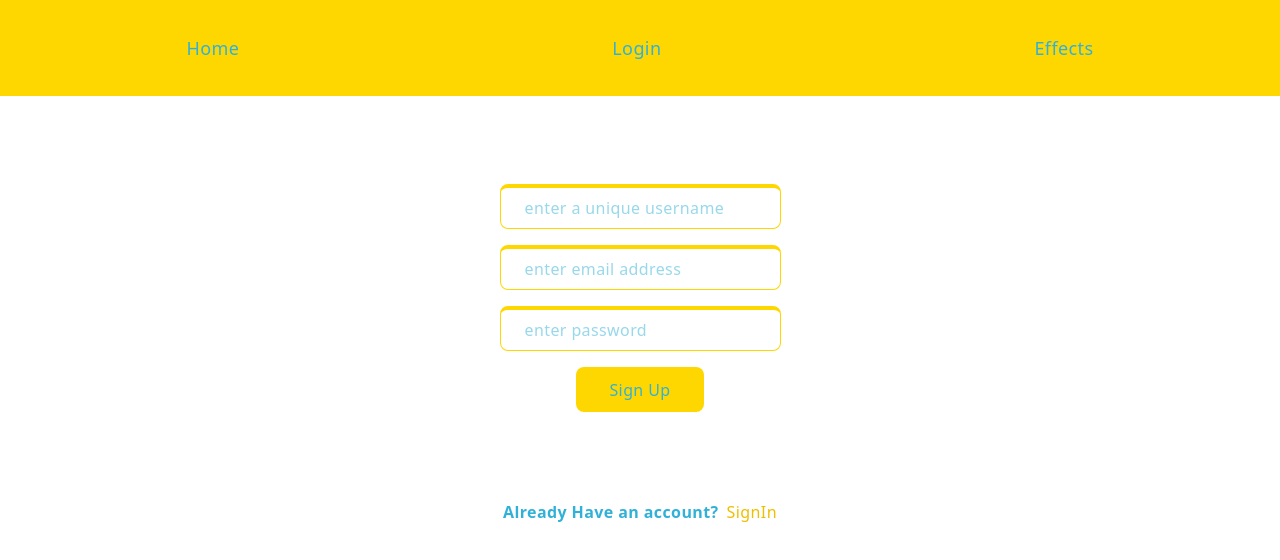
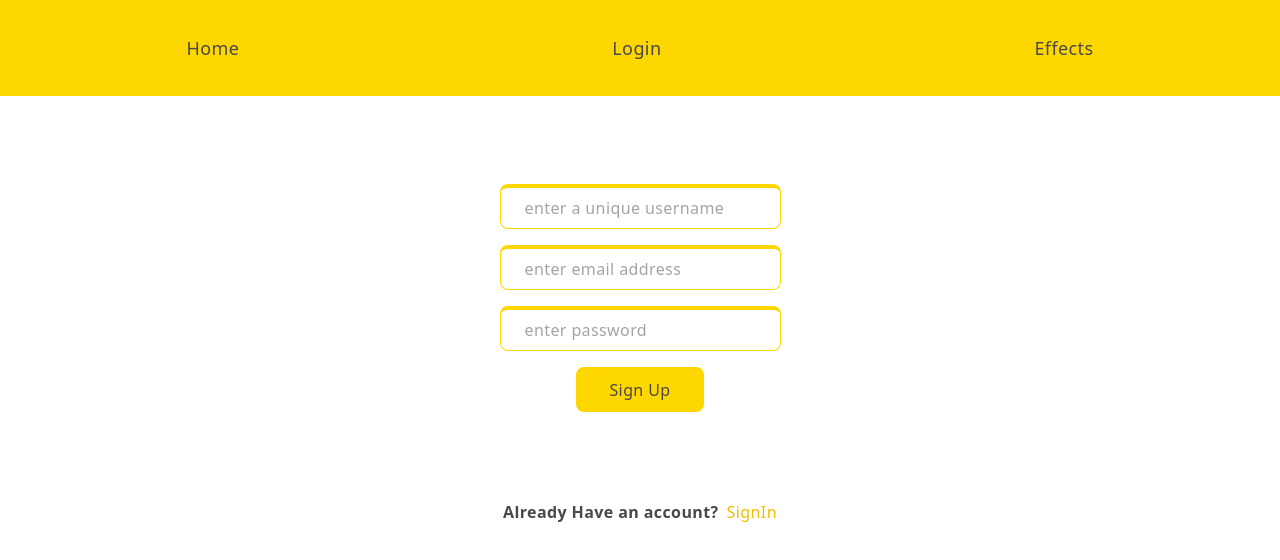
Before and after one commit to Saloni581/MiniNitro, a React (Vite) app in the folder client/: page /signup in a window 1280 px wide. Shown: the top 560 px of the page. Built offline with nearby package versions, Linux system fonts and the light colour scheme; no server answers.

Commit message:
fix: global state update through signup. change some of the theme colors.

```diff
--- a/client/src/components/ProfileCard.tsx
+++ b/client/src/components/ProfileCard.tsx
@@ -11,6 +11,7 @@ import {
     DialogTrigger,
 } from "./ui/dialog.tsx";
 import { avatarEffects } from "../../effectsConfig.ts";
+import {cn} from "@/lib/utils.ts";
 // import randomImg from "../public/settings.png";
 
 
@@ -22,13 +23,15 @@ const ProfileCard = ({ user, setUser }: ProfileProps) => {
     const avatarUrl = user?.visuals?.avatar?.activeAssetId?.url;
     const effectId = user?.visuals?.avatar?.decorations?.activeEffect;
 
-    const activeEffect = avatarEffects.filter((effect) => effect.id === effectId);
-    const activeEffectCN = activeEffect[0].cssClass;
+    let activeEffect = null;
+    if(effectId) {
+        activeEffect = avatarEffects.filter((effect) => effect.id === effectId);
+    }
 
     return (
         <div className="profile-card-container">
             <div className="profile-card">
-                <div className={`user-avatar ${activeEffectCN}`} >
+                <div className={cn("user-avatar", activeEffect && activeEffect[0]?.cssClass)} >
                     <Avatar>
                         <AvatarImage src={avatarUrl} />
                         <AvatarFallback>Avatar</AvatarFallback>
@@ -37,10 +40,10 @@ const ProfileCard = ({ user, setUser }: ProfileProps) => {
                 <div>{userIdentity?.displayName}</div>
                 <div>
                     <span>
-                        {userIdentity?.pronouns} &middot;
+                        {user?.userId?.userName}&middot;
                     </span>
                     <span>
-                        {user?.userId?.userName}
+                        {userIdentity?.pronouns}
                     </span>
                 </div>
                 <div>
--- a/client/src/components/SignUp.tsx
+++ b/client/src/components/SignUp.tsx
@@ -2,7 +2,6 @@ import { useState } from "react";
 import { signUp } from "../../api/auth.ts";
 import { Link, useNavigate } from "react-router-dom";
 import type { SetUserProps } from "../../types.ts";
-import { fetchUserDetails } from "../../api/user.ts";
 
 const SignUp = ({ setUser }: SetUserProps) => {
     const [userName, setUserName] = useState("");
@@ -12,9 +11,8 @@ const SignUp = ({ setUser }: SetUserProps) => {
 
     const userSignUp = async (e: React.FormEvent<HTMLFormElement>) => {
         e.preventDefault();
-        await signUp({ userName, email, password });
-        const user = await fetchUserDetails();
-        setUser(user.data);
+        const res = await signUp({ userName, email, password });
+        setUser(res.data);
         navigate("/profile-form");
     }
 
--- a/client/src/components/UserAvatar.tsx
+++ b/client/src/components/UserAvatar.tsx
@@ -28,7 +28,7 @@ const UserAvatar = ({ user, setUser } : ProfileProps) => {
             // sending file to backend
             const result = await uploadAvatar(formData);
             setUser(result.user);
-            toast("ProfileCard Avatar Uploaded");
+            toast("Profile Avatar Uploaded");
             setPreview(null);
         } catch (error) {
             console.error(error);
--- a/client/src/index.css
+++ b/client/src/index.css
@@ -9,10 +9,10 @@
   --color-brand-primary-light: oklch(0.8868 0.1515 95.3305);
   --color-brand-primary-bold: oklch(0.819 0.21 95.3305);
   --color-brand-secondary: oklch(0.7382 0.1597 25.56);
-  --color-brand-text-primary: oklch(0.7092 0.1197 223.26);
-  --color-brand-text-secondary: oklch(0.8868 0.1263 95.3305);
+  --color-brand-text-primary: oklch(0.4067 0 208.06);
+  --color-brand-text-secondary: oklch(0.9333 0 149.82);
   --color-text-hover: oklch(0.9228 0.1142 126);
-  --color-profile-bg: oklch(0.8677 0.0735 7.09);
+  --color-profile-bg: oklch(0.4926 0 209.12);
 }
 
 :root {
@@ -150,7 +150,7 @@ button:focus-visible {
   }
 
   .profile-card {
-    @apply flex flex-col gap-4 my-4 p-8 place-items-center w-80 md:w-xl rounded-4xl h-125 bg-profile-bg text-brand-text-primary;
+    @apply flex flex-col gap-4 my-4 p-8 place-items-center w-80 md:w-xl rounded-4xl h-125 bg-profile-bg text-brand-text-secondary;
   }
 
   .user-avatar {
```
Also changed, not shown: 1 other file (tests, documents, lock files or other folders).
